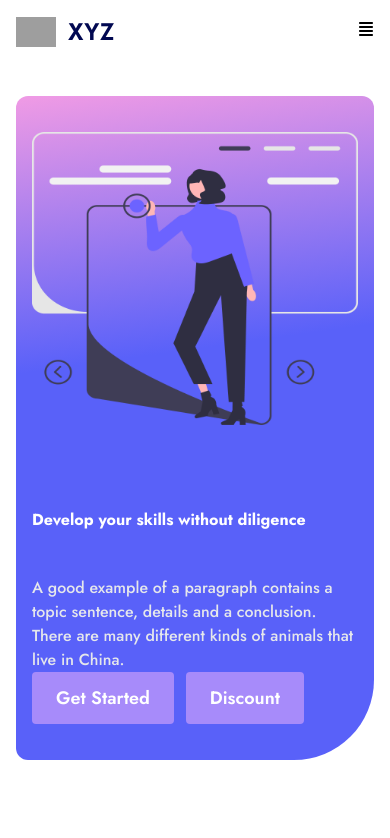
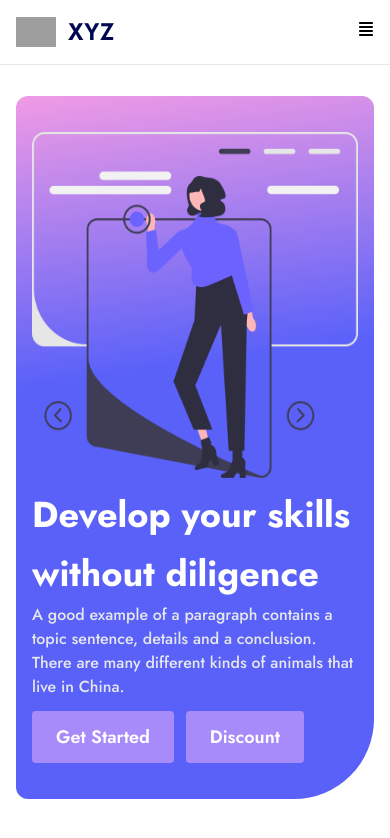
Before and after one commit to adritorafsan/Web-Agency, a React app: page / in a window 390 px wide. Shown: the top 838 px of the page. Built offline with nearby package versions, Linux system fonts and the light colour scheme; grey boxes are pictures that could not be loaded; the HTML template or start-up script is replaced by a standard one.

Commit message:
done for today

```diff
--- a/src/components/Home.jsx
+++ b/src/components/Home.jsx
@@ -7,15 +7,16 @@ const Home = () => {
   return (
    <div className='md:px-12 p-4 max-w-screen-2xl mx-auto mt-20'>
    <div className='Homebg rounded-xl rounded-br-[80px] md:p-9 px-4 py-9'>
-    <div className='flex flex-col justify-between items-center gap-10 md:flex-row-reverse'>
-      <div><img src={bannerImg} alt="" className='lg:h-[386px]' /></div>
-      <div className='text-white md:w-3/5'>
-        <h2 className='md:text-7xl font-bold leading-[110.40px]'>{HomeHeading}</h2>
+    <div className='flex flex-col justify-between items-center gap-2 md:gap-10 md:flex-row-reverse'>
+      <div><img src={bannerImg} alt="" className='lg:h-[386px] h-[346px]' /></div>
+      <div className='text-white md:w-3/5 flex flex-col  md:gap-10'>
+        <h2 className='md:text-7xl text-4xl  font-bold leading-relaxed'>{HomeHeading}</h2>
+        <div className='flex flex-col gap-3'>
         <p className='font-medium md:text-xl text-gray-200'>{HomeP}</p>
         <div className='flex gap-3'>
-          <button className='normalButton'>Get Started</button>
+          <button className='normalButton '>Get Started</button>
           <button className='normalButton'>Discount</button>
-        </div>
+        </div></div>
       </div>
     </div>
    </div>
--- a/src/components/Navbar.jsx
+++ b/src/components/Navbar.jsx
@@ -22,7 +22,7 @@ const Navbar = () => {
 
     return (
         <>
-            <nav className=' bg-white md:px-14 p-4 max-w-screen-2xl mx-auto text-maincolor fixed z-50 top-0 left-0 right-0'>
+            <nav className=' bg-white md:px-14 p-4 max-w-screen-2xl mx-auto text-maincolor fixed z-50 top-0 left-0 right-0 border-b'>
                 <div className='container mx-auto flex justify-between items-center font-medium'>
                     <div className='flex space-x-12 items-center'>
                         <a className='text-2xl text-maincolor font-semibold flex items-center space-x-3 ' href="/"><img className='w-10 inline-block' src={logo} alt="" /><span>XYZ</span></a>
```
